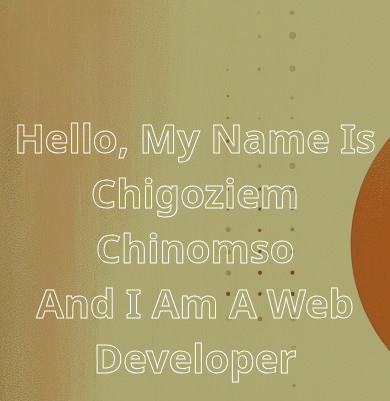
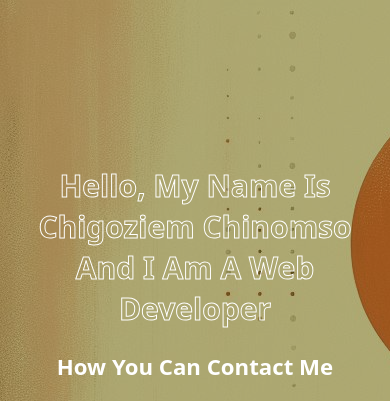
Before and after one commit to DeveloperFlow/nomso, a plain HTML site: page index.html in a window 390 px wide. Shown: the top 401 px of the page. Drawn offline with Linux system fonts and the light colour scheme.

Commit message:
Update index.html

```diff
--- a/index.html
+++ b/index.html
@@ -22,6 +22,7 @@
             .bs-flex{display:block}
             #intro-section{width:100%; text-align: center;}
             #contact-section{width:100%}
+            #intro h1,#intro h2{font-size:30px}
         }
     </style>
 </head>
```
